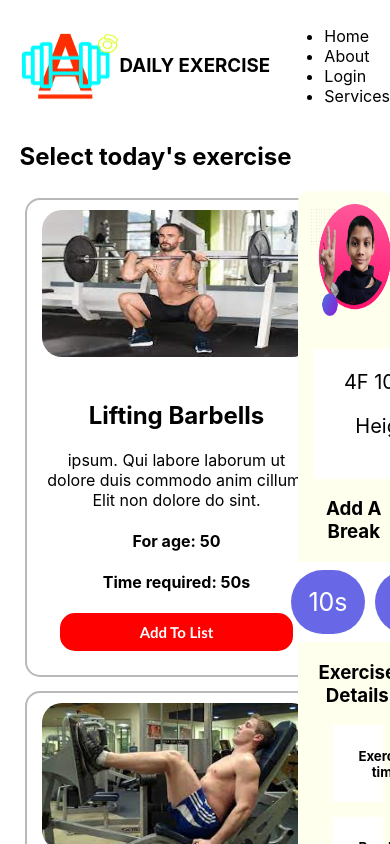
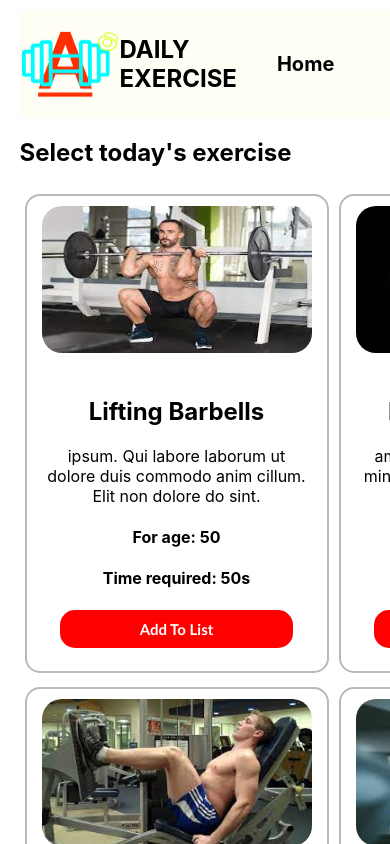
Before and after one commit to Authoi234/ultra-active-club-assignment, a React (Create React App) app: page / in a window 390 px wide. Shown: the top 844 px of the page. Built offline with nearby package versions, Linux system fonts and the light colour scheme.

Commit message:
making responsive

```diff
--- a/src/Components/CardContainer/CardContainer.css
+++ b/src/Components/CardContainer/CardContainer.css
@@ -14,8 +14,6 @@
     right: 0;
     width: 25%;
     text-align: center;
-    position: sticky;
-    top: 0;
     border-radius: 10px;
 }
 .myImg{
@@ -116,5 +114,21 @@
     transform: scale(1.2);
 }
 .padding{
-    padding: 13px 13px;
+    padding: 10px;
 }
+
+@media screen and (min-width: 1066px) and (max-width: 1280px) {
+    .cards{
+        width: 66.6666666666;
+        display: grid;
+        grid-template-columns: repeat(2, 1fr);
+    }
+    .calculate{
+        height: 100%;
+        background-color: rgb(255, 255, 238);
+        right: 0;
+        width: 3.3333333333%;
+        text-align: center;
+        border-radius: 10px;
+    }
+}
--- a/src/Components/Header/Header.css
+++ b/src/Components/Header/Header.css
@@ -2,6 +2,7 @@
     display: flex;
     justify-content: space-between;
     align-items: center;
+    background-color: rgb(255, 254, 245);
 }
 
 .header {
@@ -9,12 +10,21 @@
     align-items: center;
 }
 
-.header ul {
+.position ul {
     display: flex;
 }
 
-.header ul li{
-    display: flex;
+.position ul li a{
+    padding-right: 40px;
+    margin-right: 30px;
+    font-size: 20px;
+    font-weight: 700;
+    cursor: pointer;
+    text-decoration: none;
+    color: black;
+}
+.position ul li{
+    list-style: none;
 }
 
 .logo {
--- a/src/Components/Header/Header.js
+++ b/src/Components/Header/Header.js
@@ -5,12 +5,12 @@ import './Header.css'
 const Header = () => {
     return (
         <div className='position'>
-            <h3 className='header'><img className='logo' src={logo} alt="" /> <strong>DAILY EXERCISE</strong></h3>
+            <h2 className='header'><img className='logo' src={logo} alt="" /> <strong>DAILY EXERCISE</strong></h2>
             <ul>
-                <li>Home</li>
-                <li>About</li>
-                <li>Login</li>
-                <li>Services</li>
+                <li><a href="https://">Home</a></li>
+                <li><a href="https://">About</a></li>
+                <li><a href="https://">Login</a></li>
+                <li><a href="https://">Services</a></li>
             </ul>
         </div>
     );
```
